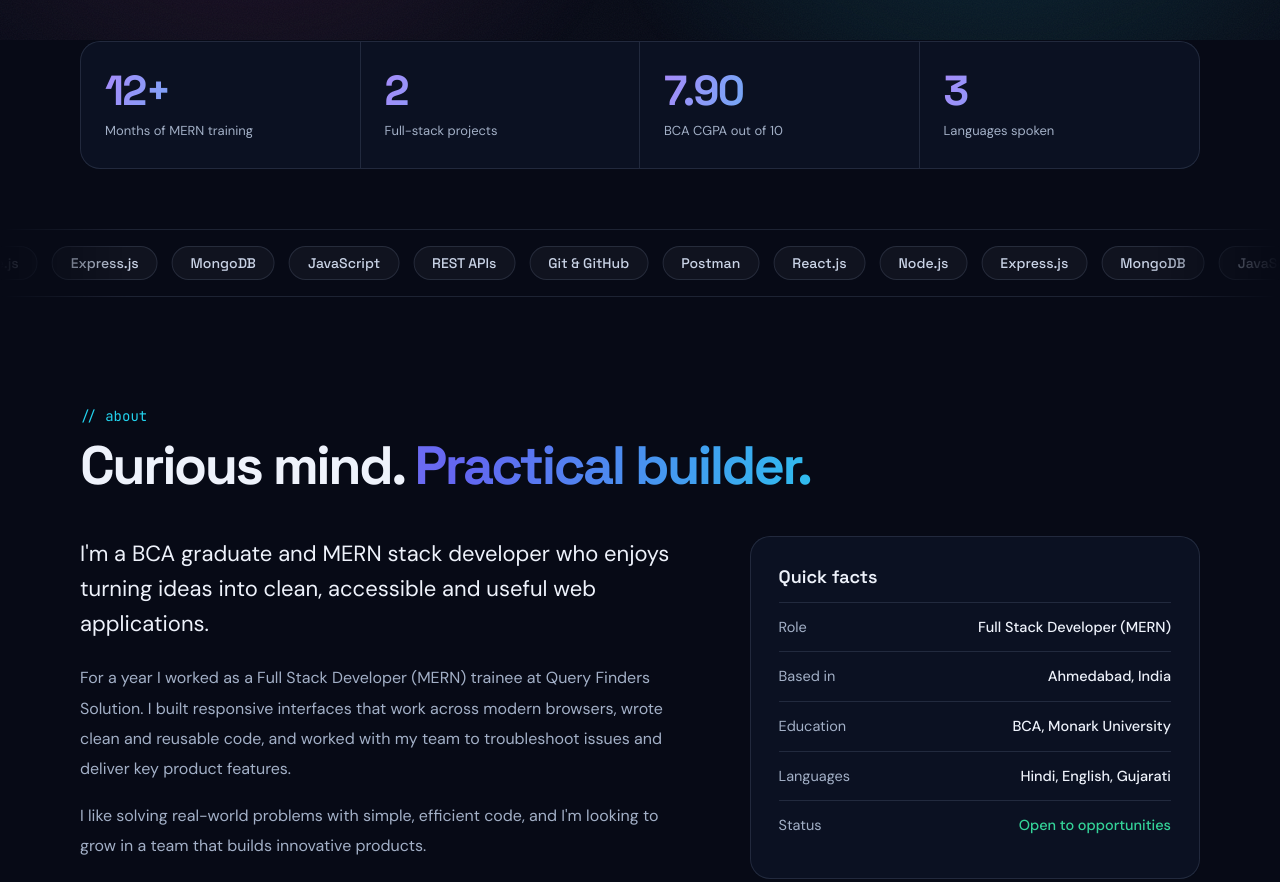
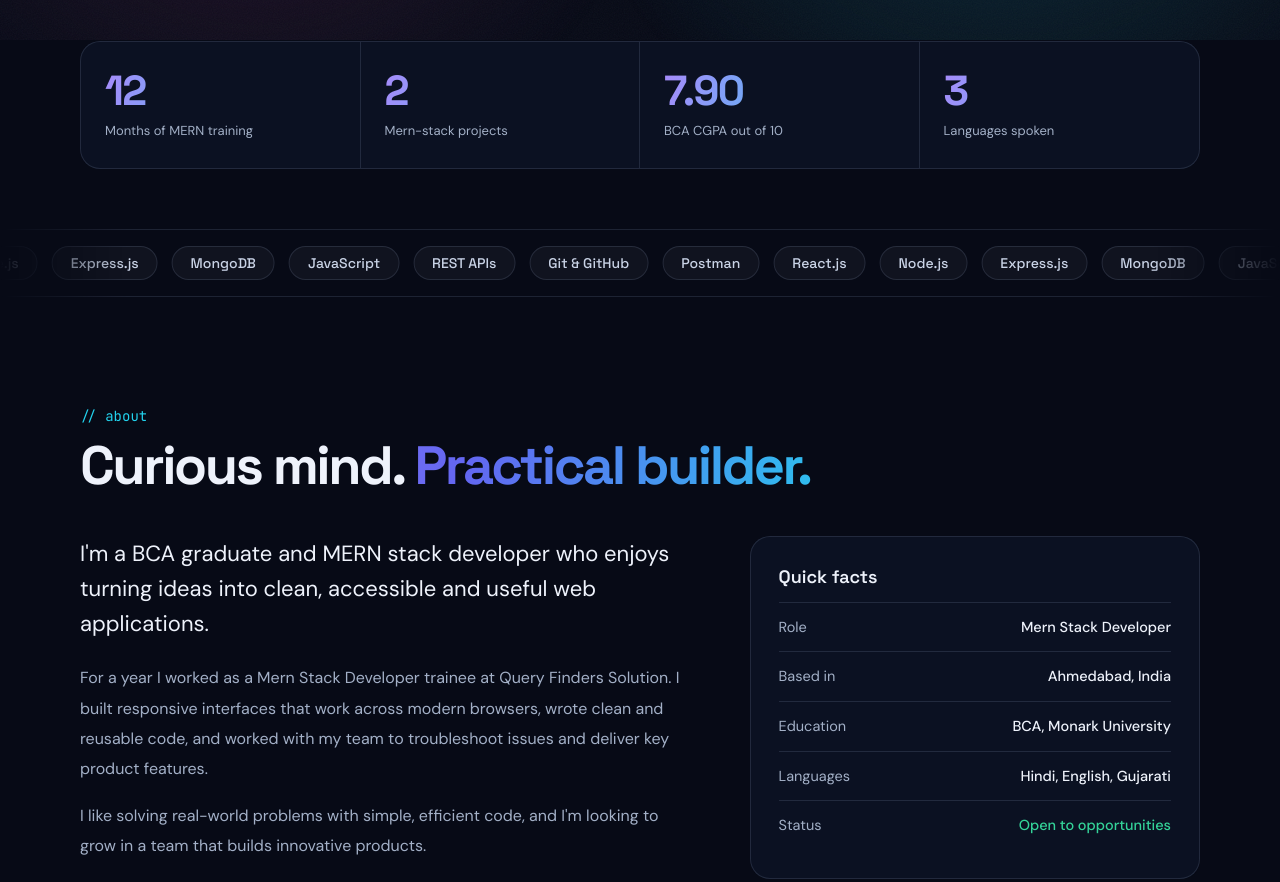
Before and after one commit to vibhanshutripathi/Portfolio_vibhanshu-Tripathi, a plain HTML site: page index.html in a window 1280 px wide. Shown: the part 760-1642 px from the top of the page. Drawn offline with Linux system fonts and the light colour scheme.

Commit message:
Update portfolio

```diff
--- a/index.html
+++ b/index.html
@@ -4,17 +4,17 @@
   <meta charset="UTF-8">
   <meta name="viewport" content="width=device-width, initial-scale=1.0">
   <meta name="theme-color" content="#070a16">
-  <meta name="description" content="Vibhanshu Tripathi - Full Stack Developer (MERN) based in Ahmedabad. Music Maven, Local Service Marketplace and more.">
-  <meta property="og:title" content="Vibhanshu Tripathi | Full Stack Developer">
+  <meta name="description" content="Vibhanshu Tripathi - Mern Stack Developer (MERN) based in Ahmedabad. Music Maven, Local Service Marketplace and more.">
+  <meta property="og:title" content="Vibhanshu Tripathi | Mern Stack Developer">
   <meta property="og:description" content="MERN stack developer building responsive, useful web applications.">
   <title>Vibhanshu Tripathi | Mern Stack Developer</title>
 
-  <!-- Google Fonts -->
+
   <link rel="preconnect" href="https://fonts.googleapis.com">
   <link rel="preconnect" href="https://fonts.gstatic.com" crossorigin>
   <link href="https://fonts.googleapis.com/css2?family=DM+Sans:wght@400;500;600;700&family=Space+Grotesk:wght@500;600;700&family=JetBrains+Mono:wght@400;500&display=swap" rel="stylesheet">
 
-  <!-- apply the saved theme before the page is drawn (no flash) -->
+
   <script>
     try {
       var savedTheme = localStorage.getItem("theme");
@@ -29,18 +29,18 @@
 </head>
 <body>
 
-  <!-- Loading screen -->
+
   <div id="loader" aria-hidden="true">
     <div class="loader-logo">VT</div>
     <div class="loader-bar"><div class="loader-fill"></div></div>
     <div class="loader-text" id="loader-text">initializing...</div>
   </div>
 
-  <!-- Custom cursor (dot + ring) -->
+
   <div class="cursor-dot" id="cursor-dot" aria-hidden="true"></div>
   <div class="cursor-ring" id="cursor-ring" aria-hidden="true"></div>
 
-  <!-- Background -->
+
   <div class="aurora" aria-hidden="true">
     <i class="blob b1"></i>
     <i class="blob b2"></i>
@@ -49,12 +49,12 @@
   </div>
   <div class="noise" aria-hidden="true"></div>
 
-  <!-- Scroll progress bar, back to top button and toast message -->
+
   <div class="progress" aria-hidden="true"></div>
   <a class="to-top" href="#home" aria-label="Back to top">↑</a>
   <div class="toast" id="toast" role="status" aria-live="polite"></div>
 
-  <!-- Navbar -->
+
   <header class="nav" id="nav">
     <div class="nav-in wrap">
       <a class="logo" href="#home">Vibhanshu<span>.</span></a>
@@ -79,7 +79,7 @@
 
   <main>
 
-    <!-- HERO -->
+
     <section class="hero wrap" id="home">
       <div class="hero-copy">
         <div class="badges">
@@ -103,7 +103,7 @@
 
         <div class="social">
           <a href="https://github.com/vibhanshutripathi" target="_blank" rel="noreferrer">GitHub ↗</a>
-          <a href="https://linkedin.com/in/vibhanshu-tripathi" target="_blank" rel="noreferrer">LinkedIn ↗</a>
+          <a href="https://www.linkedin.com/in/vibhanshu-tripathi-36817b313" target="_blank" rel="noreferrer">LinkedIn ↗</a>
           <a href="mailto:vibhanshutripathi49@gmail.com">Email ↗</a>
         </div>
       </div>
@@ -127,14 +127,14 @@
     <!-- Numbers -->
     <div class="wrap">
       <div class="stats" id="stats">
-        <div><strong><span class="count" data-to="12">0</span>+</strong><small>Months of MERN training</small></div>
-        <div><strong><span class="count" data-to="2">0</span></strong><small>Full-stack projects</small></div>
+        <div><strong><span class="count" data-to="12">0</span></strong><small>Months of MERN training</small></div>
+        <div><strong><span class="count" data-to="2">0</span></strong><small>Mern-stack projects</small></div>
         <div><strong><span class="count" data-to="7.9" data-dec="2">0</span></strong><small>BCA CGPA out of 10</small></div>
         <div><strong><span class="count" data-to="3">0</span></strong><small>Languages spoken</small></div>
       </div>
     </div>
 
-    <!-- Technologies strip (the list is written twice so the loop looks smooth) -->
+    <!-- Technologies strip  -->
     <div class="marquee" aria-label="Technologies I work with">
       <div class="track">
         <span>React.js</span><span>Node.js</span><span>Express.js</span><span>MongoDB</span><span>JavaScript</span><span>REST APIs</span><span>Git &amp; GitHub</span><span>Postman</span>
@@ -153,7 +153,7 @@
         <div class="about-copy reveal">
           <p class="big">I'm a BCA graduate and MERN stack developer who enjoys turning ideas into clean, accessible and useful web applications.</p>
           <p>
-            For a year I worked as a Full Stack Developer (MERN) trainee at Query Finders Solution. I built responsive interfaces that work across modern browsers, wrote clean and reusable code, and worked with my team to troubleshoot issues and deliver key product features.
+            For a year I worked as a Mern Stack Developer trainee at Query Finders Solution. I built responsive interfaces that work across modern browsers, wrote clean and reusable code, and worked with my team to troubleshoot issues and deliver key product features.
           </p>
           <p>
             I like solving real-world problems with simple, efficient code, and I'm looking to grow in a team that builds innovative products.
@@ -163,7 +163,7 @@
         <aside class="facts reveal delay spot" aria-label="Quick facts">
           <h3>Quick facts</h3>
           <dl>
-            <div><dt>Role</dt><dd>Full Stack Developer (MERN)</dd></div>
+            <div><dt>Role</dt><dd>Mern Stack Developer</dd></div>
             <div><dt>Based in</dt><dd>Ahmedabad, India</dd></div>
             <div><dt>Education</dt><dd>BCA, Monark University</dd></div>
             <div><dt>Languages</dt><dd>Hindi, English, Gujarati</dd></div>
@@ -281,7 +281,7 @@
           <time>May 2025 – May 2026</time>
           <div class="t-card spot">
             <small>Experience</small>
-            <h3>Full Stack Developer (MERN) Trainee</h3>
+            <h3>Mern Stack Developer Trainee</h3>
             <h4>Query Finders Solution</h4>
             <ul class="points">
               <li>Worked on real-world web application development with MongoDB, Express.js, React.js and Node.js</li>
--- a/script.js
+++ b/script.js
@@ -190,7 +190,7 @@ if (hasObserver) {
 
 // ---------- Typing effect in the hero ----------
 var typedElement = document.getElementById("typed");
-var typedWords = ["Full Stack Developer", "MERN Stack Developer", "React.js Developer", "REST API Builder"];
+var typedWords = [ "MERN Stack Developer", "React.js Developer", "REST API Builder"];
 var wordIndex = 0;
 var letterIndex = 0;
 var isDeleting = false;
```
